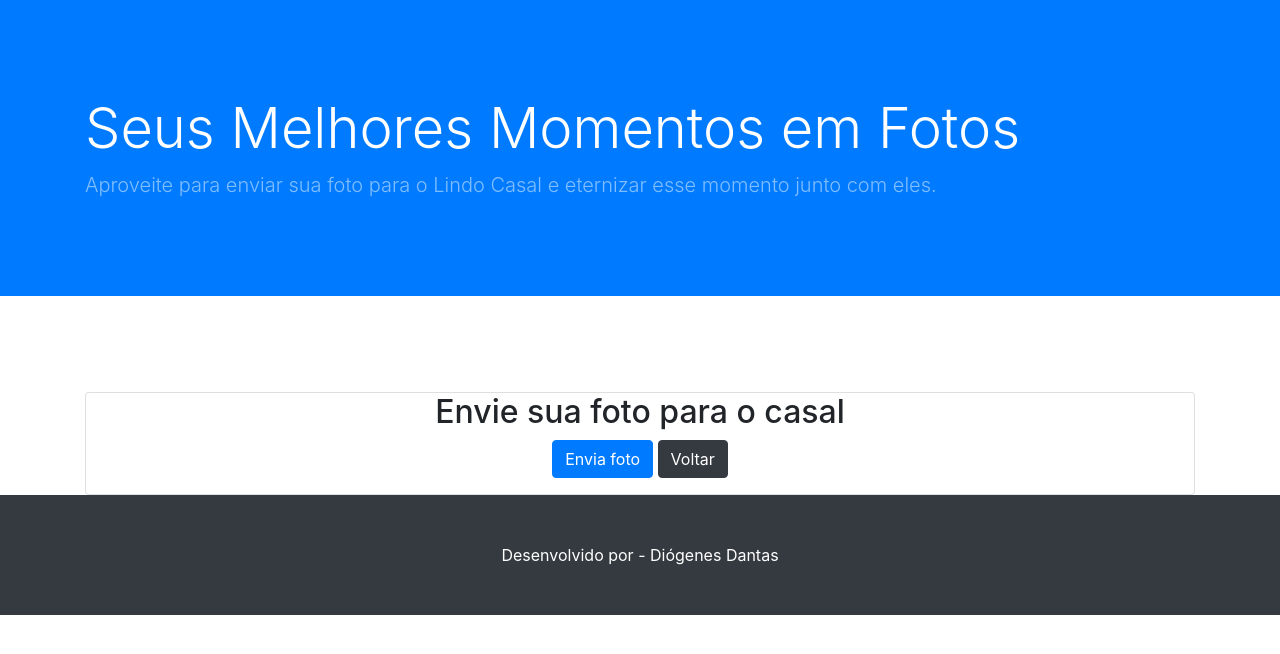
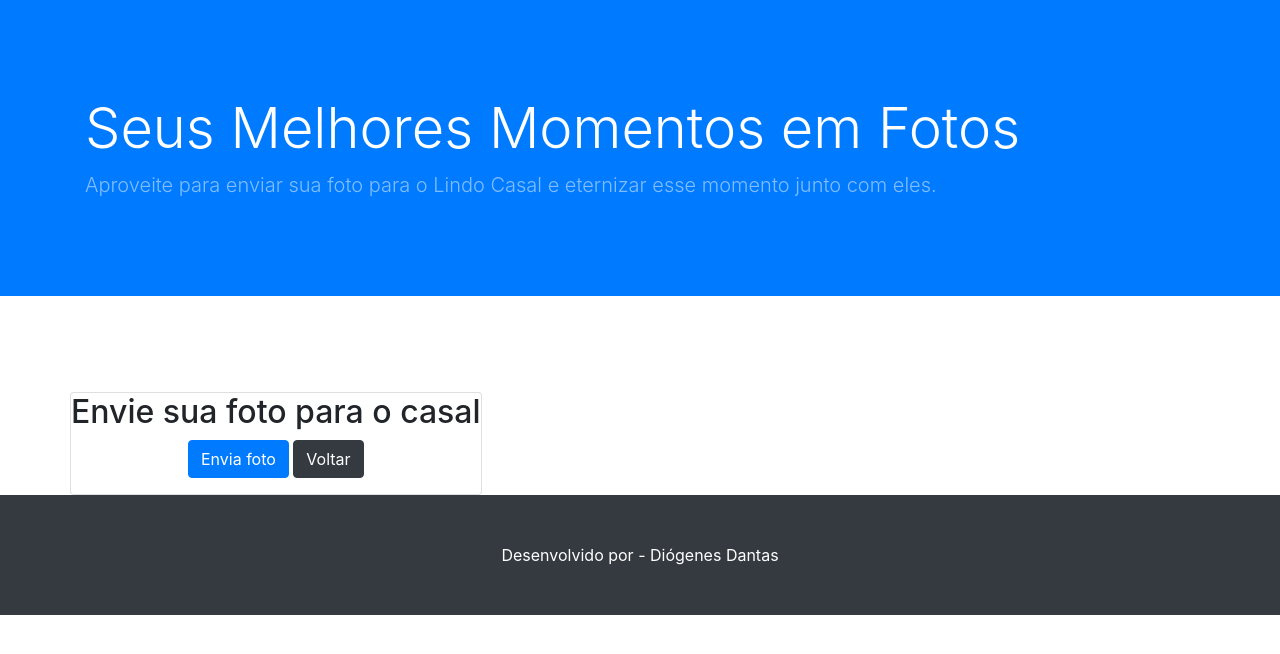
Before and after one commit to Doginnn/photobook, a Django app: page /upload_foto in a window 1280 px wide. Shown: the part 57-711 px from the top of the page. Run offline with Django 3.2, Linux system fonts and the light colour scheme; parts of the project's set-up code (start-up, migrations or seed data) failed here and were passed over; some libraries are stand-ins or nearby versions.

Commit message:
[UPD]Atualizando base.html para renderizar os forms.

```diff
--- a/photobook/app/templates/base.html
+++ b/photobook/app/templates/base.html
@@ -39,10 +39,10 @@
             <a class="nav-link" href="{% url 'upload_foto' %}">Upload</a>
           </li>
           <li class="nav-item">
-            <a class="nav-link" href="lista_foto">Galeria</a>
+            <a class="nav-link" href="{% url 'lista_foto' %}">Galeria</a>
           </li>
           <li class="nav-item">
-            <a class="nav-link" href="#">Aprovação</a>
+            <a class="nav-link" href="admin">Aprovação</a>
           </li>
         </ul>
       </div>
@@ -79,12 +79,12 @@
   <!-- /.container -->
 
   <!-- Inicia o conteúdo da página -->
-  <div class="container-fluid">
-      <main class="container">
-      {% block content %}
+  <div class="container">
+      <div class="row">
+        {% block content %}
 
-      {% endblock %}
-      </main>
+        {% endblock %}
+      </div>
   </div>
   <!-- Finaliza o conteúdo da página -->
 
```
